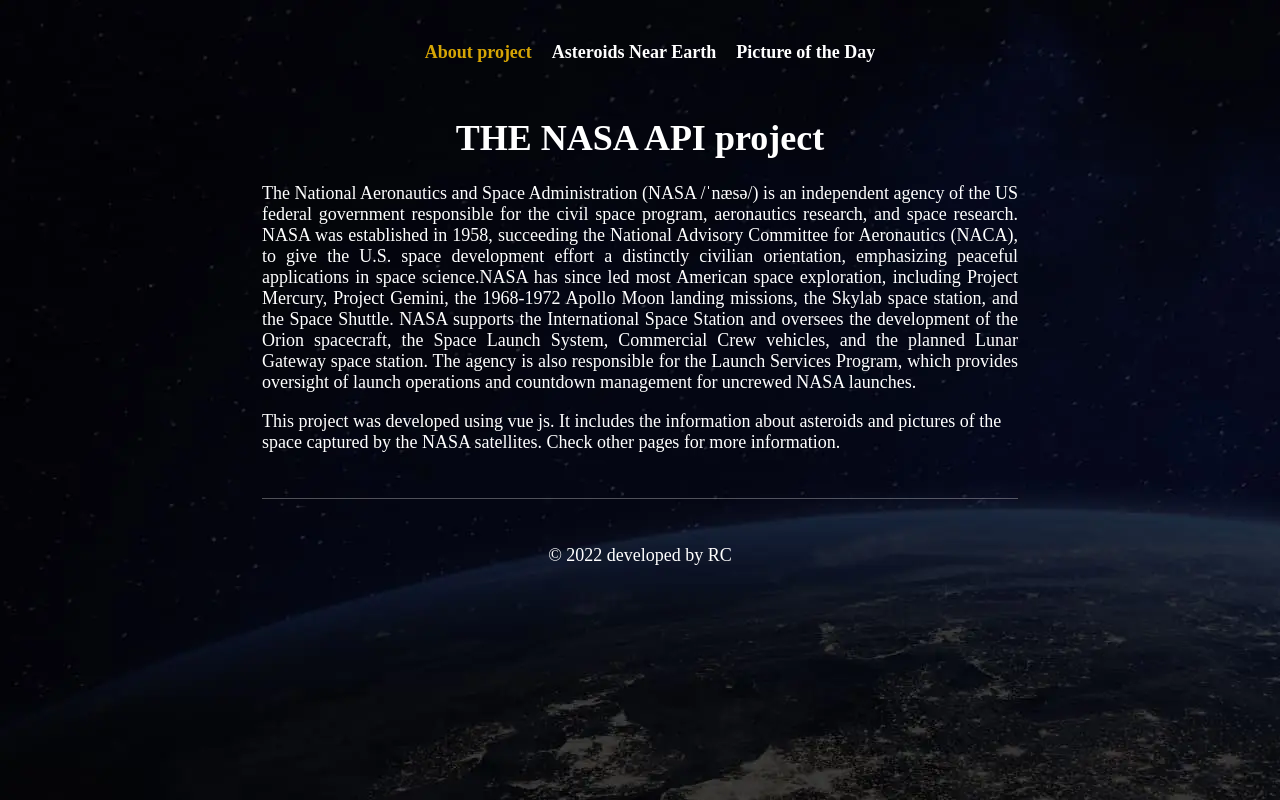
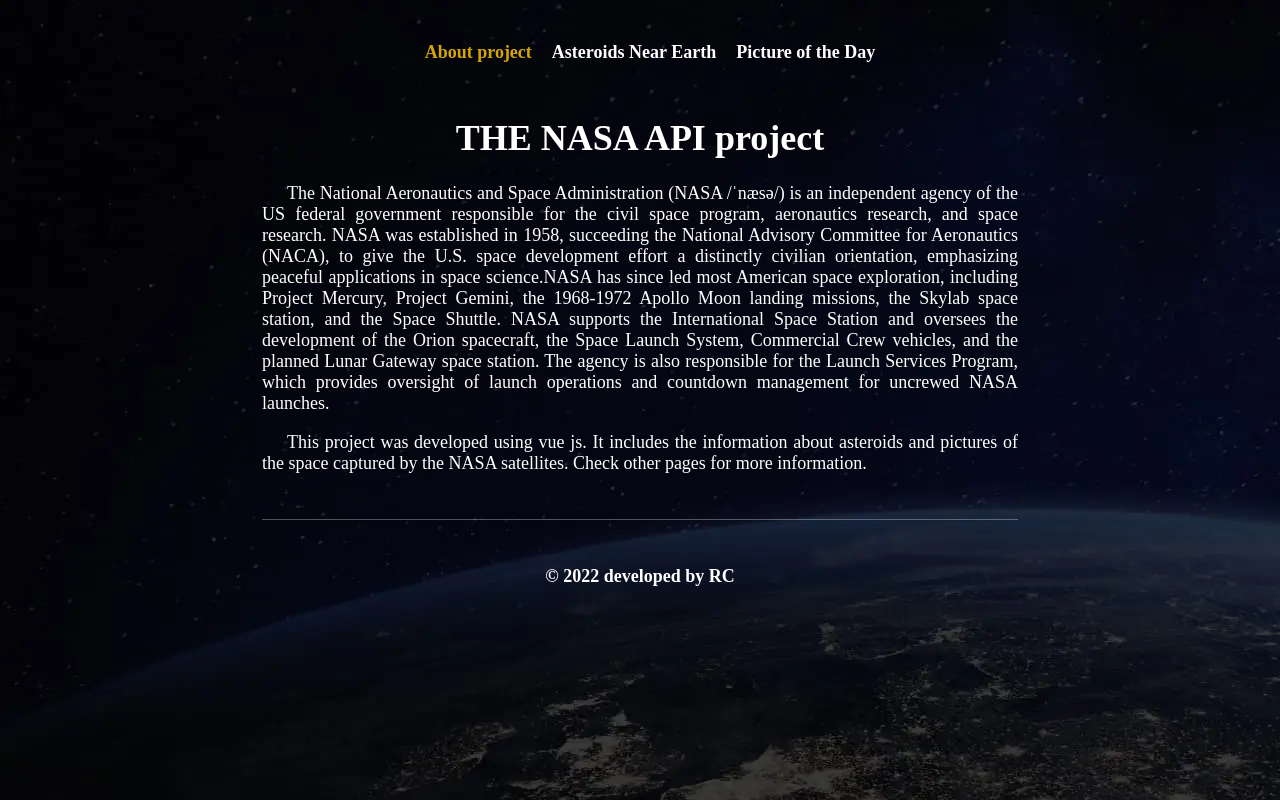
Before and after one commit to RahymCharyyev/asteroids-app, a Vue app: page / in a window 1280 px wide. Built offline with nearby package versions, Linux system fonts and the light colour scheme.

Commit message:
✨feature: Commit for deploy

```diff
--- a/src/App.vue
+++ b/src/App.vue
@@ -83,11 +83,16 @@
   text-decoration: none;
   margin-left: 20px;
   cursor: pointer;
+  transition: 0.3s;
 }
 
 nav a.router-link-exact-active {
   color: var(--secondary);
   text-decoration: none;
+}
+
+nav a:hover {
+  color: var(--secondary);
 }
 
 @media (max-width: 600px) {
--- a/src/components/AsteroidLayout.vue
+++ b/src/components/AsteroidLayout.vue
@@ -9,7 +9,7 @@
       <button class="button" @click="changeDay(-1)">← Previous Day</button>
       <button class="button" @click="changeDay(+1)">Next Day →</button>
     </div>
-    <p class="footer">{{ footerName }}</p>
+    <a href="https://github.com/RahymCharyyev" class="footer">{{ footerName }}</a>
   </footer>
 </template>
 
@@ -66,8 +66,16 @@
 }
 
 .footer {
+  display: block;
   color: var(--primary);
-  font-weight: 500;
+  font-weight: 600;
+  text-decoration: none;
   text-align: center;
+  margin: 20px 0 20px 0;
+  transition: 0.3s;
+}
+
+.footer:hover {
+  color: var(--secondary);
 }
 </style>
--- a/src/components/Images.vue
+++ b/src/components/Images.vue
@@ -55,5 +55,6 @@
 
 .text {
   text-align: justify;
+  text-indent: 25px;
 }
 </style>
--- a/src/components/PictureLayout.vue
+++ b/src/components/PictureLayout.vue
@@ -4,7 +4,7 @@
   <hr />
   <slot></slot>
   <footer>
-    <p class="footer">{{ footerName }}</p>
+    <a href="https://github.com/RahymCharyyev" class="footer">{{ footerName }}</a>
   </footer>
 </template>
 
@@ -36,8 +36,16 @@
 }
 
 .footer {
+  display: block;
   color: var(--primary);
-  font-weight: 500;
+  font-weight: 600;
+  text-decoration: none;
   text-align: center;
+  margin: 20px 0 20px 0;
+  transition: 0.3s;
+}
+
+.footer:hover {
+  color: var(--secondary);
 }
 </style>
--- a/src/views/HomeView.vue
+++ b/src/views/HomeView.vue
@@ -14,13 +14,13 @@
     for the Launch Services Program, which provides oversight of launch operations and
     countdown management for uncrewed NASA launches.
   </p>
-  <p>
+  <p class="text">
     This project was developed using vue js. It includes the information about asteroids
     and pictures of the space captured by the NASA satellites. Check other pages for more
     information.
   </p>
   <hr />
-  <p class="footer">{{ footerName }}</p>
+  <a href="https://github.com/RahymCharyyev" class="footer">{{ footerName }}</a>
 </template>
 
 <script>
@@ -42,9 +42,20 @@
 
 .text {
   text-align: justify;
+  text-indent: 25px;
 }
 
 .footer {
+  display: block;
+  color: var(--primary);
+  font-weight: 600;
+  text-decoration: none;
   text-align: center;
+  margin: 20px 0 20px 0;
+  transition: 0.3s;
+}
+
+.footer:hover {
+  color: var(--secondary);
 }
 </style>
```
